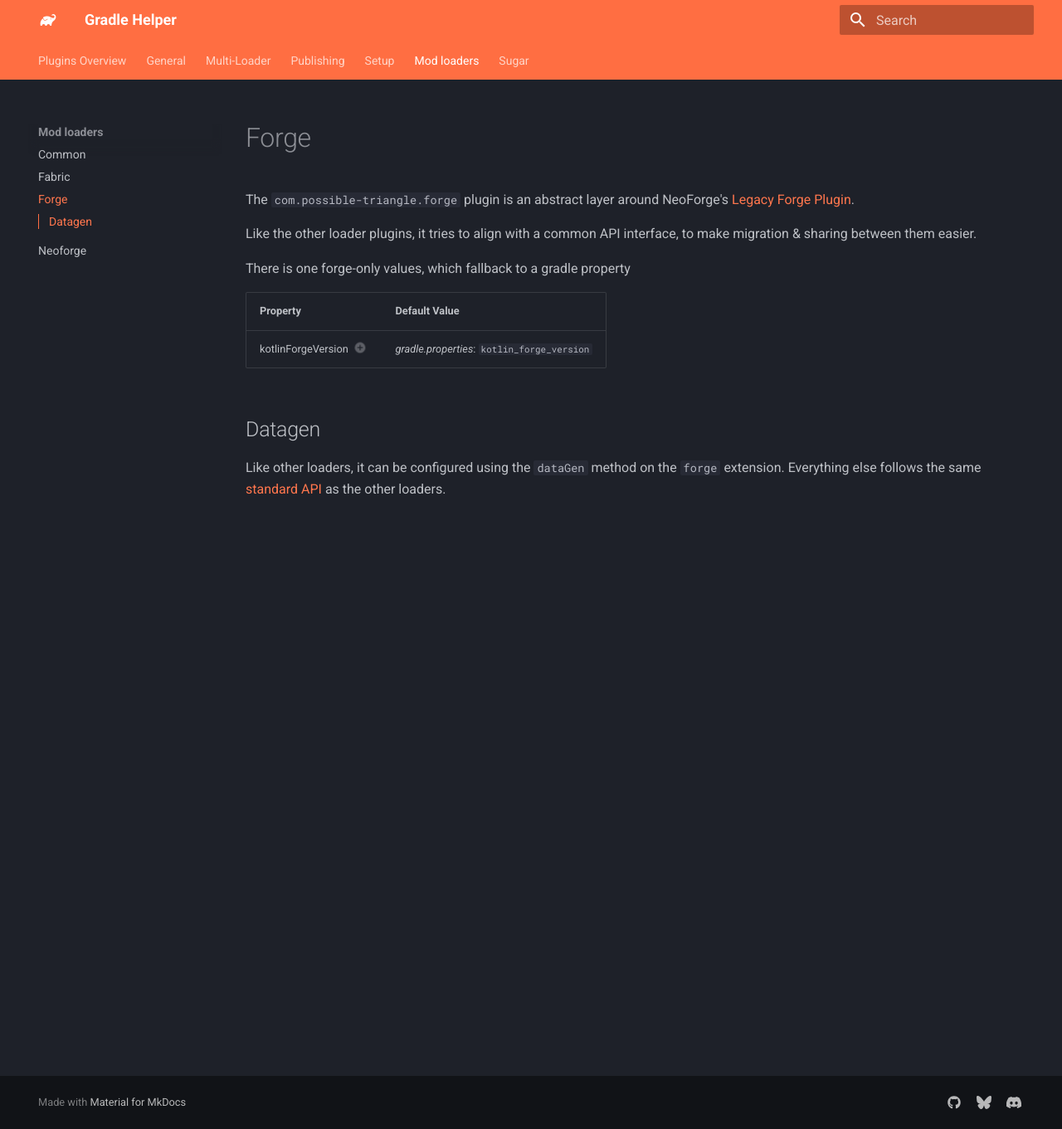
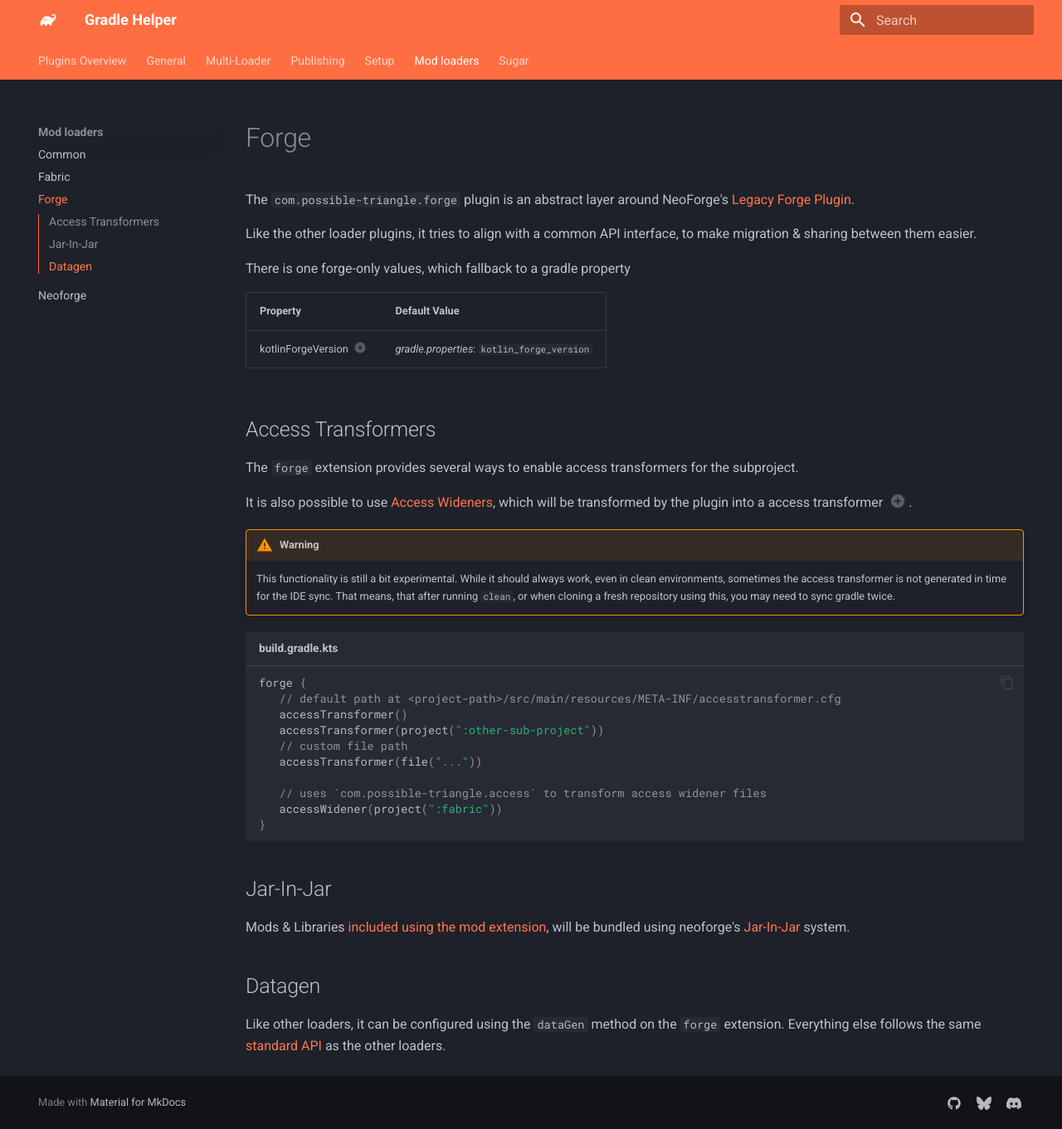
Before and after one commit to PssbleTrngle/GradleHelper, an MkDocs documentation site: the page built from docs/src/mod-loaders/forge.md, in a window 1280 px wide and 1361 px high. Shown: the whole window at 83% size. Built offline with MkDocs 1.6.1 and Material for MkDocs 9.7.7, drawn with Linux system fonts in a browser that asks for light colours; the version menu is left out.

Commit message:
re-add at/aw & jarjar parts of legacy forge's docs

````diff
--- a/docs/src/mod-loaders/forge.md
+++ b/docs/src/mod-loaders/forge.md
@@ -14,6 +14,36 @@ There is one forge-only values, which fallback to a gradle property
 
 1.  read more about [kotlin support](/kotlin)
 
+## Access Transformers
+
+The `forge` extension provides several ways to enable access transformers for the subproject.
+
+It is also possible to use [Access Wideners](/mod-loaders/fabric#access-wideners), which will be transformed by the plugin into a access transformer (1).
+{ .annotate }
+
+1.  for debugging purposes the generated access transformer can be found under `build/generated/accesstransformer.cfg`
+
+!!! warning
+
+    This functionality is still a bit experimental. While it should always work, even in clean environments, sometimes the access transformer is not generated in time for the IDE sync. That means, that after running `clean`, or when cloning a fresh repository using this, you may need to sync gradle twice.
+
+```kotlin title="build.gradle.kts"
+forge {
+   // default path at <project-path>/src/main/resources/META-INF/accesstransformer.cfg
+   accessTransformer()
+   accessTransformer(project(":other-sub-project"))
+   // custom file path
+   accessTransformer(file("..."))
+
+   // uses `com.possible-triangle.access` to transform access widener files
+   accessWidener(project(":fabric"))
+}
+```
+
+## Jar-In-Jar
+
+Mods & Libraries [included using the mod extension](/general#including-libraries), will be bundled using neoforge's [Jar-In-Jar](https://docs.neoforged.net/toolchain/docs/dependencies/jarinjar/) system.
+
 ## Datagen
 
 Like other loaders, it can be configured using the `dataGen` method on the `forge` extension.
````
